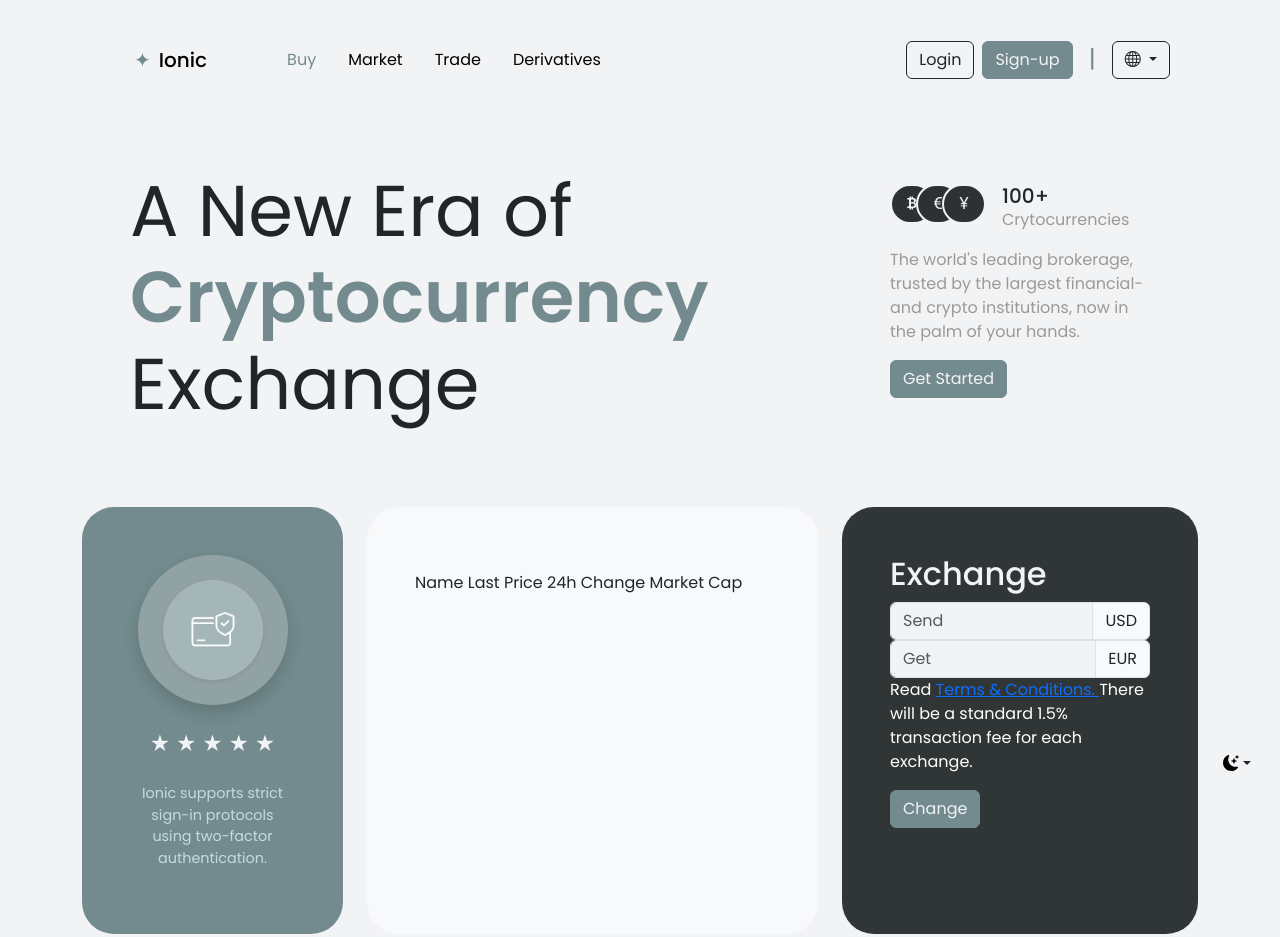
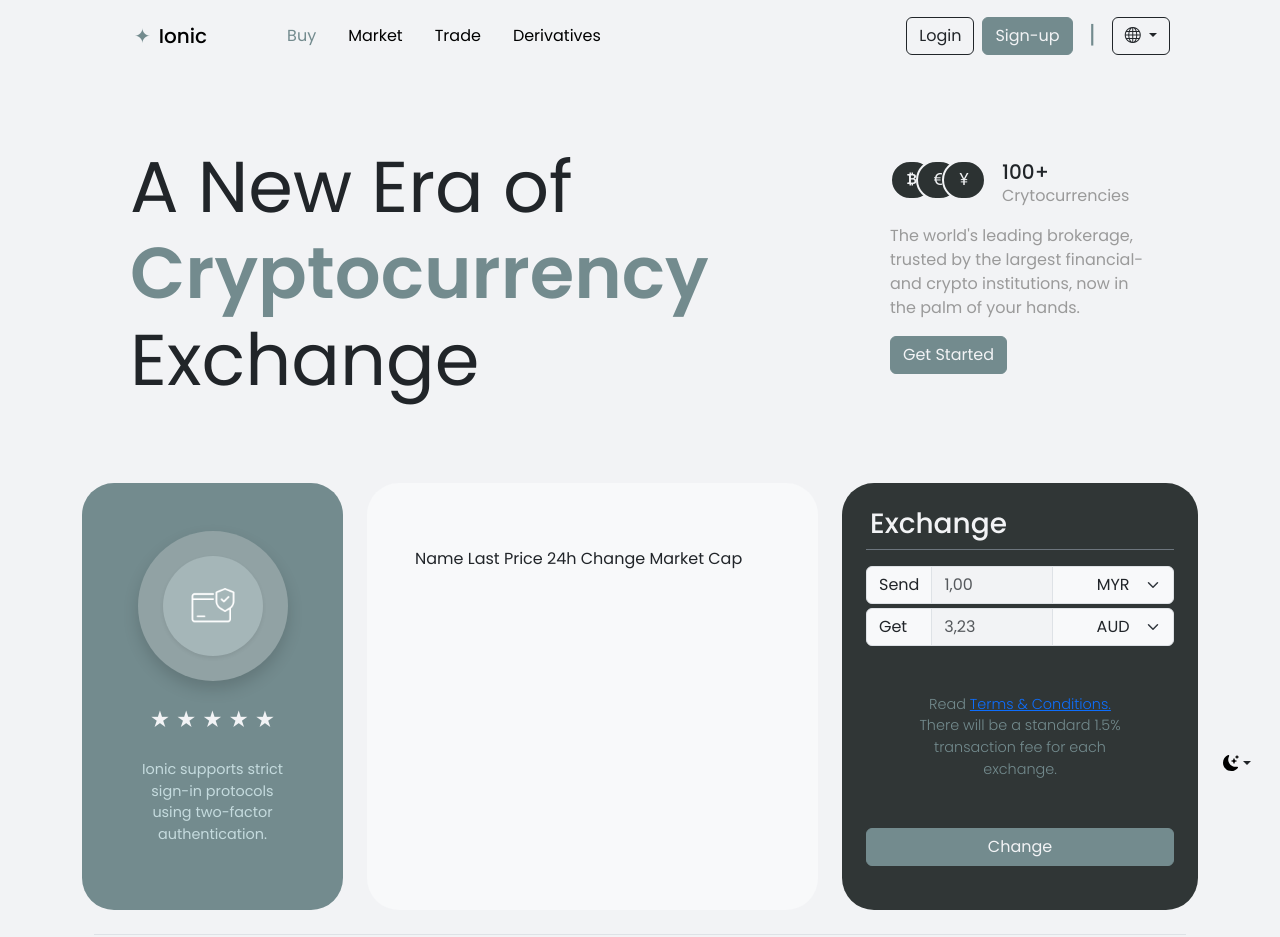
Before and after one commit to stephjohnsons/ionic, a website: page index.html in a window 1280 px wide. Shown: the top 937 px of the page. Drawn offline with nearby package versions, Linux system fonts and the light colour scheme; files whose address does not match are found by name.

Commit message:
modified exchange card

```diff
--- a/index.html
+++ b/index.html
@@ -60,7 +60,7 @@
 
   <main>
     <!-- Limit the view to centre -->
-    <div class="container py-4">
+    <div class="container">
       <!-- Navbar -->
       <header class="p-3 rounded-3">
         <div class="container">
@@ -195,32 +195,54 @@
         </div>
 
         <div class="col-md-4">
-          <div class="h-100 p-5 text-bg-secondary rounded-5">
-            <h2>Exchange</h2>
-            <form>
+          <div class="h-100 p-4 text-bg-secondary rounded-5">
+            <h3 class="px-1">
+              Exchange
+            </h3>
+            <form class="border-top pt-3 border-secondary">
               <div class="input-group">
-                <input class="form-control" placeholder="Send" />
-                <div class="input-group-text">USD</div>
+                <span class="input-group-text" id="inputGroup-sizing-sm">Send</span>
+                <input class="form-control" placeholder="1,00" />
+                <select class="input-group-text form-select" type="button" data-bs-toggle="dropdown" aria-expanded>
+                  <option value="MYR">MYR</option>
+                  <option>------------</option>
+                  <option value="AUD">AUD</option>
+                  <option value="EUR">EUR</option>
+                  <option value="IDR">IDR</option>
+                  <option value="SGD">SGD</option>
+                  <option value="USD">USD</option>
+                </select>
               </div>
 
               <div class="exchange-icon">
                 <!-- Insert your exchange icon SVG/HTML here -->
               </div>
 
-              <div class="input-group">
-                <input class="form-control" placeholder="Get" />
-                <div class="input-group-text">EUR</div>
+              <div class="input-group mt-1">
+                <span class="input-group-text pe-4" id="inputGroup-sizing-sm">Get</span>
+                <input class="form-control" placeholder="3,23" />
+                <select class="input-group-text form-select" type="button" data-bs-toggle="dropdown" aria-expanded>
+                  <option value="MYR">MYR</option>
+                  <option>------------</option>
+                  <option value="AUD" selected>AUD</option>
+                  <option value="EUR">EUR</option>
+                  <option value="IDR">IDR</option>
+                  <option value="SGD">SGD</option>
+                  <option value="USD">USD</option>
+                </select>
               </div>
             </form>
 
-            <p class="text-white text-">
+            <p class="text-secondary text-center display-small justify-content-center align-content-center m-5 lh-base">
                 Read
                 <a href="/#">
                   Terms & Conditions.
                 </a>
                 There will be a standard 1.5% transaction fee for each exchange.
             </p>
-            <button type="button" class="btn btn-primary">Change</button>
+            <div class="d-grid">
+              <button class="btn btn-primary" type="button">Change</button>
+            </div>
           </div>
         </div>
       </div>
--- a/styles/styles.css
+++ b/styles/styles.css
@@ -57,3 +57,9 @@
 .table > thead {
   display: block;
 }
+
+#exchange-line {
+  background-color: #738b8e;
+  position: relative;
+  width: 100%;
+}
```
Also changed, not shown: scss/custom.css.
